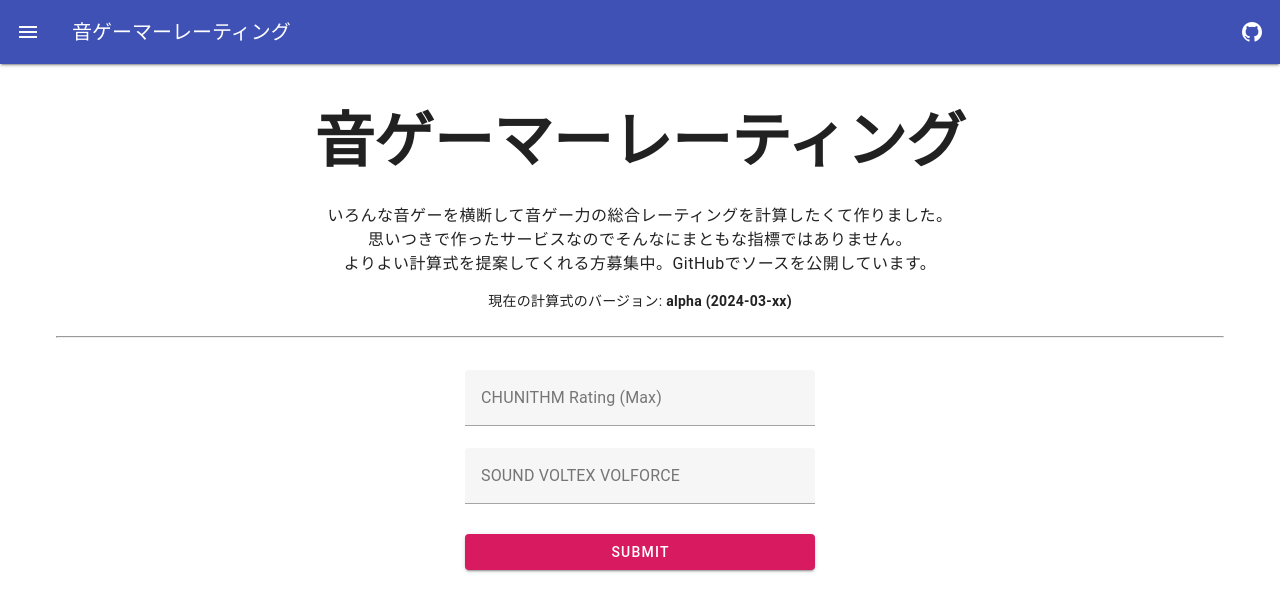
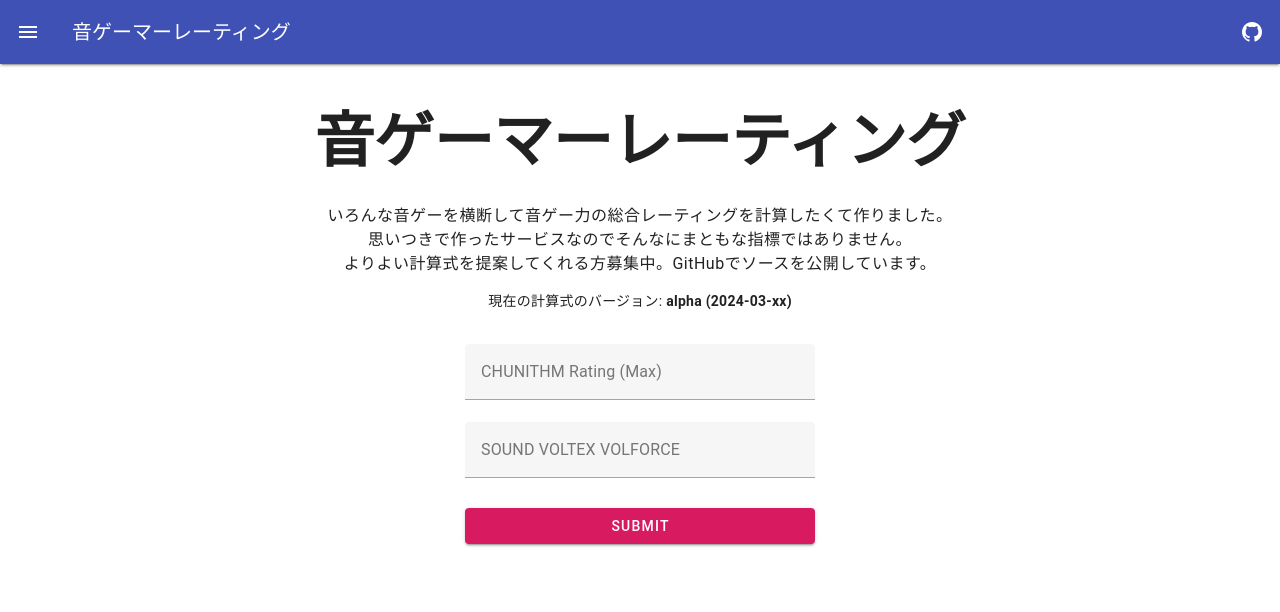
Before and after one commit to 3kanAlpha/otogamer-rating, a Nuxt app: page / in a window 1280 px wide. Shown: the top 612 px of the page. Built offline with nearby package versions, Linux system fonts and the light colour scheme.

Commit message:
minor changes

```diff
--- a/pages/index.vue
+++ b/pages/index.vue
@@ -1,6 +1,6 @@
 <template>
   <v-container class="justify-center">
-    <div id="desc" class="text-center my-6">
+    <div id="desc" class="text-center my-8">
       <div class="text-h2 font-weight-black ma-8">音ゲーマーレーティング</div>
       <div class="text-body-1 my-4">
         いろんな音ゲーを横断して音ゲー力の総合レーティングを計算したくて作りました。<br />
@@ -9,7 +9,6 @@
       </div>
       <div class="text-body-2 ma-1">現在の計算式のバージョン: <span class="font-weight-bold">alpha (2024-03-xx)</span></div>
     </div>
-    <hr>
     <div id="calc" class="text-center my-8">
       <v-sheet class="mx-auto" width="350">
         <v-form @submit.prevent="calculateRating">
```
